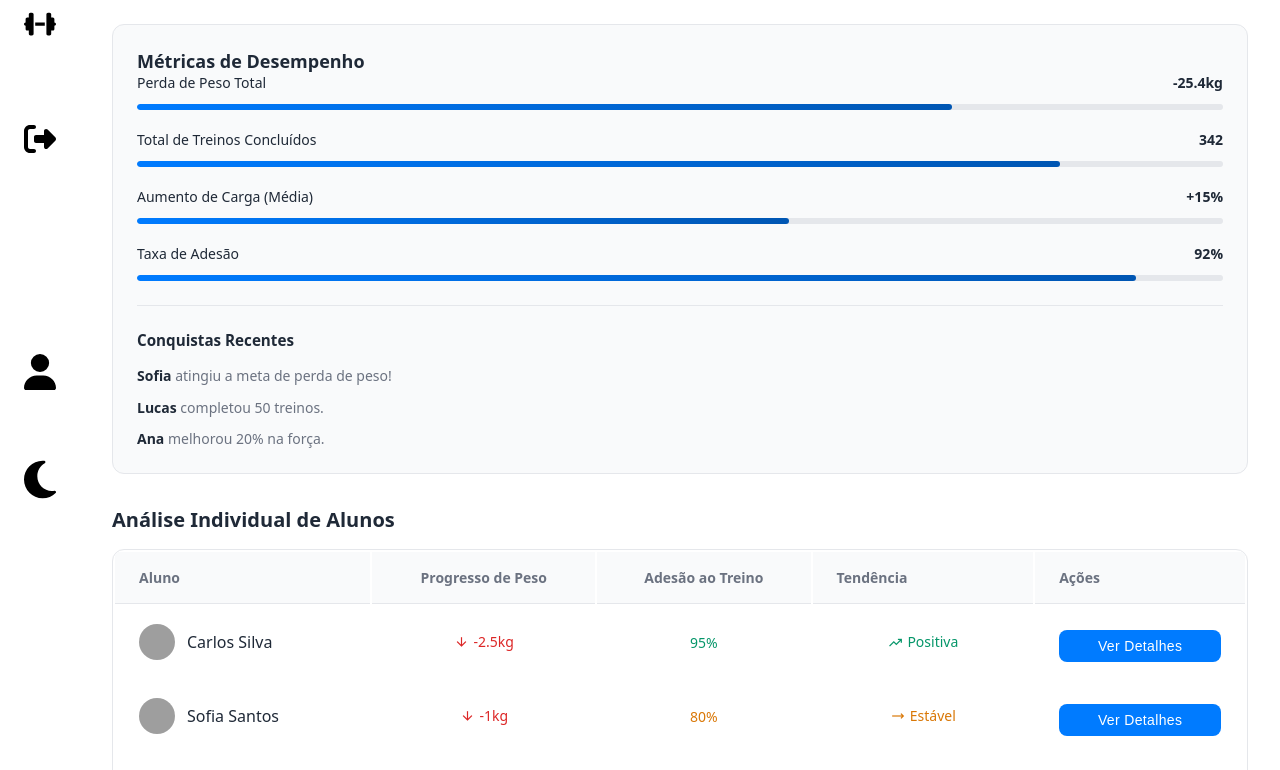
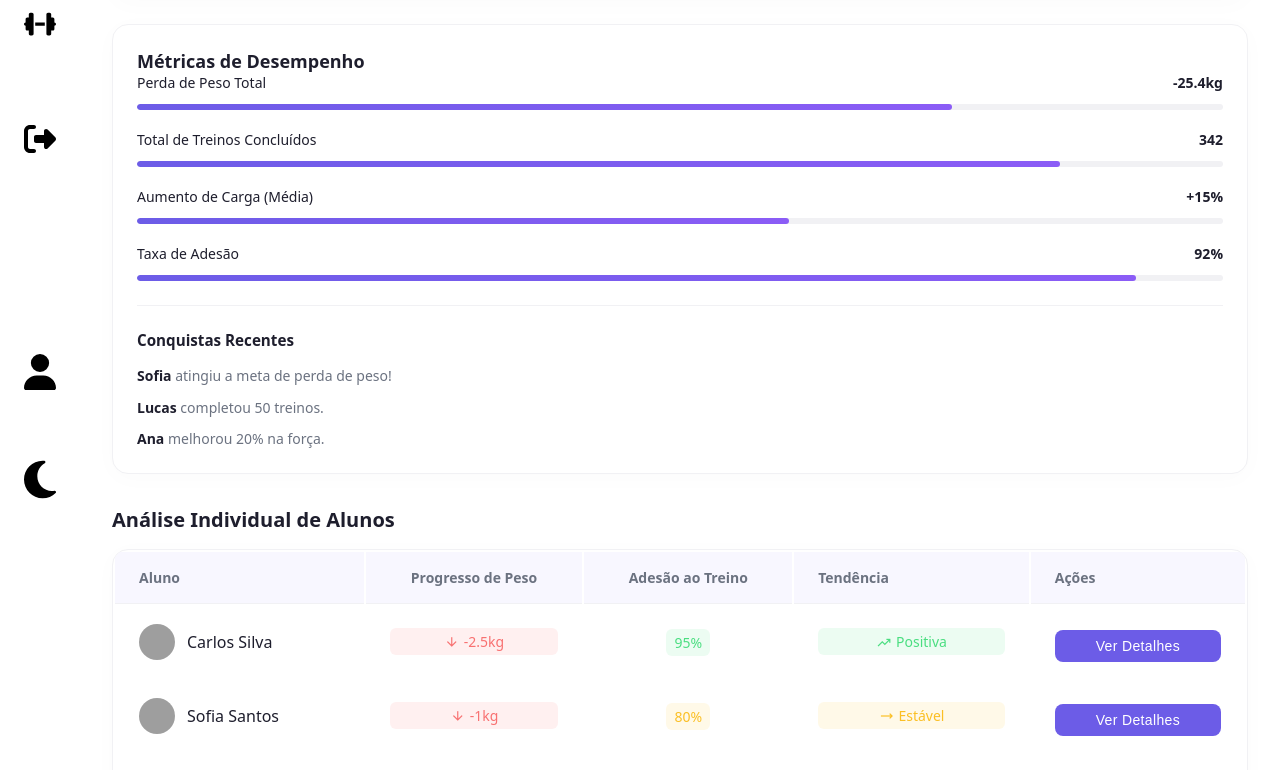
Before and after one commit to BernardoVillanova/fitness-front, a Vue app: page /dashboard in a window 1280 px wide. Shown: the part 270-1040 px from the top of the page. Built offline with nearby package versions, Linux system fonts and the light colour scheme; grey boxes are pictures that could not be loaded.

Commit message:
Correção do dashboard

```diff
--- a/src/views/dashboardtech.vue
+++ b/src/views/dashboardtech.vue
@@ -30,10 +30,11 @@
 
           <div class="chart-container">
             <apexchart
+              ref="progressChart"
               type="area"
               height="300"
               :options="progressChartOptions"
-              :series="progressChartData"
+              :series="progressData"
             />
           </div>
 
@@ -201,10 +202,11 @@
           <h3 class="card-title">Volume Semanal</h3>
           <div class="weekly-chart">
             <apexchart
-              type="column"
+              ref="weeklyChart"
+              type="bar"
               height="350"
               :options="weeklyChartOptions"
-              :series="weeklyChartData"
+              :series="weeklyData"
             />
           </div>
           <div class="weekly-stats">
@@ -243,7 +245,26 @@ export default {
     return {
       currentDate: new Date(),
       selectedPeriod: 'Últimos 6 meses',
-      weekDays: ['Dom', 'Seg', 'Ter', 'Qua', 'Qui', 'Sex', 'Sáb']
+      weekDays: ['Dom', 'Seg', 'Ter', 'Qua', 'Qui', 'Sex', 'Sáb'],
+      progressData: [
+        {
+          name: "Média de Peso",
+          type: 'area',
+          data: [78, 76, 74, 75, 73, 71, 72, 70]
+        },
+        {
+          name: "Treinos Concluídos",
+          type: 'area',
+          data: [42, 48, 46, 52, 49, 56, 58, 54]
+        }
+      ],
+      weeklyData: [
+        {
+          name: "Sessões Realizadas",
+          type: 'bar',
+          data: [45, 52, 48, 61, 55, 67, 43]
+        }
+      ]
     };
   },
   setup() {
@@ -323,45 +344,91 @@ export default {
     progressChartOptions() {
       return {
         chart: {
+          id: 'progress-chart',
+          type: 'area',
           toolbar: { show: false },
-          background: 'transparent'
+          background: 'transparent',
+          fontFamily: 'Manrope, sans-serif',
+          zoom: { enabled: false }
         },
         dataLabels: { enabled: false },
         xaxis: {
           categories: ["Jan", "Fev", "Mar", "Abr", "Mai", "Jun", "Jul", "Ago"],
           labels: {
-            style: { colors: '#6B7280' }
-          }
+            style: { colors: '#6B7280', fontFamily: 'Manrope, sans-serif' }
+          },
+          axisBorder: { show: false },
+          axisTicks: { show: false }
         },
         yaxis: [
           {
-            title: { text: 'Peso (kg)', style: { color: '#6B7280' } },
-            labels: { style: { colors: '#6B7280' } }
+            title: {
+              text: 'Peso (kg)',
+              style: { color: '#6B7280', fontFamily: 'Manrope, sans-serif' }
+            },
+            labels: {
+              style: { colors: '#6B7280', fontFamily: 'Manrope, sans-serif' },
+              formatter: function(val) {
+                return val.toFixed(0)
+              }
+            }
           },
           {
             opposite: true,
-            title: { text: 'Treinos', style: { color: '#6B7280' } },
-            labels: { style: { colors: '#6B7280' } }
+            title: {
+              text: 'Treinos',
+              style: { color: '#6B7280', fontFamily: 'Manrope, sans-serif' }
+            },
+            labels: {
+              style: { colors: '#6B7280', fontFamily: 'Manrope, sans-serif' },
+              formatter: function(val) {
+                return val.toFixed(0)
+              }
+            }
           }
         ],
-        colors: ["#007bff", "#9CA3AF"],
+        colors: ["#6c5ce7", "#a29bfe"],
         fill: {
           type: 'gradient',
           gradient: {
             shadeIntensity: 1,
-            opacityFrom: 0.3,
-            opacityTo: 0
+            opacityFrom: 0.4,
+            opacityTo: 0.1,
+            stops: [0, 100]
           }
         },
         stroke: {
           curve: "smooth",
-          width: [3, 2.5]
+          width: [3, 2.5],
+          lineCap: 'round'
         },
         grid: {
-          borderColor: '#E5E7EB',
-          strokeDashArray: 3
+          borderColor: '#e5e7eb',
+          strokeDashArray: 3,
+          xaxis: { lines: { show: false } },
+          padding: { top: 10, right: 0, bottom: 0, left: 10 }
         },
-        legend: { show: false }
+        legend: { show: false },
+        tooltip: {
+          enabled: true,
+          theme: 'light',
+          x: {
+            show: true,
+            format: 'dd MMM'
+          },
+          y: [
+            {
+              formatter: function(value) {
+                return value + ' kg'
+              }
+            },
+            {
+              formatter: function(value) {
+                return value + ' treinos'
+              }
+            }
+          ]
+        }
       };
     },
 
@@ -377,31 +444,49 @@ export default {
     weeklyChartOptions() {
       return {
         chart: {
+          id: 'weekly-chart',
+          type: 'bar',
           toolbar: { show: false },
-          background: 'transparent'
+          background: 'transparent',
+          fontFamily: 'Manrope, sans-serif'
         },
         plotOptions: {
           bar: {
             borderRadius: 8,
-            columnWidth: '70%'
+            columnWidth: '70%',
+            distributed: true
           }
         },
         dataLabels: { enabled: false },
         xaxis: {
           categories: ["Seg", "Ter", "Qua", "Qui", "Sex", "Sáb", "Dom"],
           labels: {
-            style: { colors: '#6B7280' }
+            style: { colors: '#6B7280', fontFamily: 'Manrope, sans-serif' }
           }
         },
         yaxis: {
           labels: {
-            style: { colors: '#6B7280' }
+            style: { colors: '#6B7280', fontFamily: 'Manrope, sans-serif' }
           }
         },
-        colors: ["#007bff"],
+        colors: ['#6c5ce7'],
         grid: {
-          borderColor: '#E5E7EB',
+          borderColor: '#e5e7eb',
           strokeDashArray: 3
+        },
+        tooltip: {
+          enabled: true,
+          theme: 'light',
+          y: {
+            formatter: function(value) {
+              return value + ' sessões'
+            }
+          }
+        },
+        states: {
+          hover: {
+            filter: { type: 'lighten', value: 0.1 }
+          }
         }
       };
     },
@@ -577,25 +662,27 @@ export default {
 
   .dashboard-light {
     --card-bg: #ffffff;
-  --text-color: #1f2937;
+    --text-color: #1e1e2d;
     --text-muted: #6b7280;
-  --border-color: #e5e7eb;
-  --bg-secondary: #f9fafb;
-  --hover-bg: #f3f4f6;
-  background-color: #ffffff;
+    --border-color: #f1f1f4;
+    --bg-secondary: #f8f7ff;
+    --hover-bg: #ece9ff;
+    --primary-color: #6c5ce7;
+    --primary-light: #8b5cf6;
+    background-color: #f8f7ff;
   }
 
   .dashboard-dark {
-  --card-bg: #1f2937;
+    --card-bg: #1e1e2d;
     --text-color: #f9fafb;
     --text-muted: #9ca3af;
-  --border-color: #374151;
-  --bg-secondary: #111827;
-  --hover-bg: #374151;
-  background-color: #111827;
-}
-
-.dashboard-main {
+    --border-color: #2d2d3f;
+    --bg-secondary: #171723;
+    --hover-bg: #2d2d3f;
+    --primary-color: #6c5ce7;
+    --primary-light: #8b5cf6;
+    background-color: #171723;
+  }.dashboard-main {
   flex: 1;
   padding: 2rem;
   background-color: var(--card-bg);
@@ -652,15 +739,17 @@ export default {
 
 /* Cards */
 .card {
-  background-color: var(--bg-secondary);
+  background-color: var(--card-bg);
   border: 1px solid var(--border-color);
-  border-radius: 12px;
+  border-radius: 16px;
   padding: 1.5rem;
   transition: all 0.3s ease;
+  box-shadow: 0 4px 25px rgba(0, 0, 0, 0.02);
 }
 
 .card:hover {
-  box-shadow: 0 4px 20px rgba(0, 0, 0, 0.08);
+  box-shadow: 0 4px 25px rgba(0, 0, 0, 0.05);
+  transform: translateY(-2px);
 }
 
 .card-header-with-dropdown {
@@ -766,7 +855,7 @@ export default {
 
 .progress-fill {
   height: 100%;
-  background: linear-gradient(90deg, #007bff, #0056b3);
+  background: linear-gradient(90deg, var(--primary-color), var(--primary-light));
   border-radius: 3px;
   transition: width 0.6s ease;
 }
@@ -817,9 +906,10 @@ export default {
 
 .table-container {
   overflow-x: auto;
-  border-radius: 12px;
+  border-radius: 16px;
   border: 1px solid var(--border-color);
   background-color: var(--card-bg);
+  box-shadow: 0 4px 25px rgba(0, 0, 0, 0.02);
 }
 
 .students-table {
@@ -888,10 +978,30 @@ export default {
   font-size: 1rem;
 }
 
-.positive { color: #059669; }
-.negative { color: #dc2626; }
-.warning { color: #d97706; }
-.neutral { color: var(--text-muted); }
+.positive {
+  color: #4ade80;
+  background-color: rgba(74, 222, 128, 0.1);
+  padding: 4px 8px;
+  border-radius: 6px;
+}
+.negative {
+  color: #f87171;
+  background-color: rgba(248, 113, 113, 0.1);
+  padding: 4px 8px;
+  border-radius: 6px;
+}
+.warning {
+  color: #fbbf24;
+  background-color: rgba(251, 191, 36, 0.1);
+  padding: 4px 8px;
+  border-radius: 6px;
+}
+.neutral {
+  color: var(--text-muted);
+  background-color: rgba(156, 163, 175, 0.1);
+  padding: 4px 8px;
+  border-radius: 6px;
+}
 
 .adherence-value {
   font-weight: 500;
@@ -899,11 +1009,11 @@ export default {
 }
 
 .action-button {
-  padding: 0.5rem 1rem;
+  padding: 0.5rem 1.25rem;
   font-size: 0.875rem;
   font-weight: 500;
   border-radius: 8px;
-  background-color: #007bff;
+  background-color: var(--primary-color);
   color: white;
   border: none;
   cursor: pointer;
@@ -911,8 +1021,9 @@ export default {
 }
 
 .action-button:hover {
-  background-color: #0056b3;
+  background-color: var(--primary-light);
   transform: translateY(-1px);
+  box-shadow: 0 4px 15px rgba(108, 92, 231, 0.2);
 }
 
 /* Bottom Section */
@@ -971,8 +1082,10 @@ export default {
 
 .calendar-grid {
   background-color: var(--card-bg);
-  border-radius: 8px;
+  border-radius: 12px;
   overflow: hidden;
+  border: 1px solid var(--border-color);
+  box-shadow: 0 4px 25px rgba(0, 0, 0, 0.02);
 }
 
 .weekdays {
```
Lines whose indentation alone changed are shown as unchanged.
